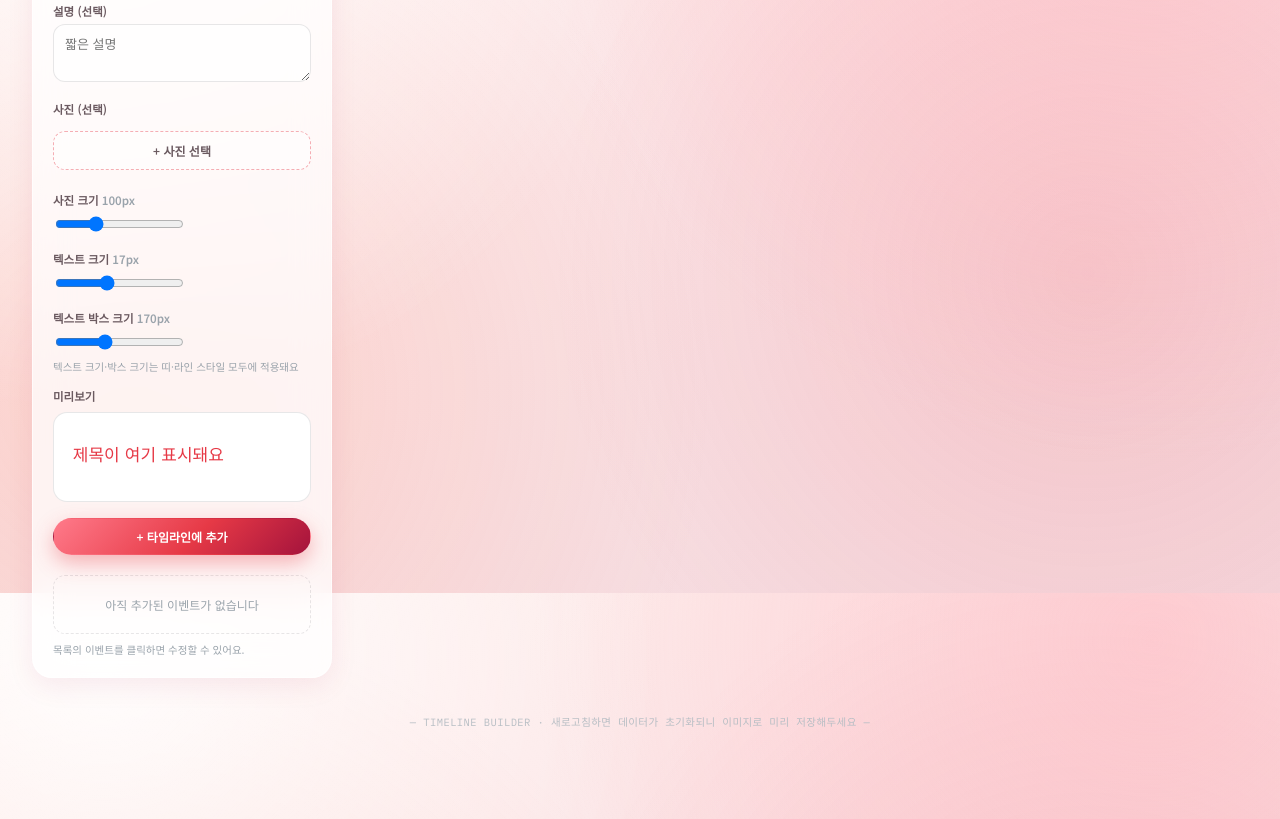
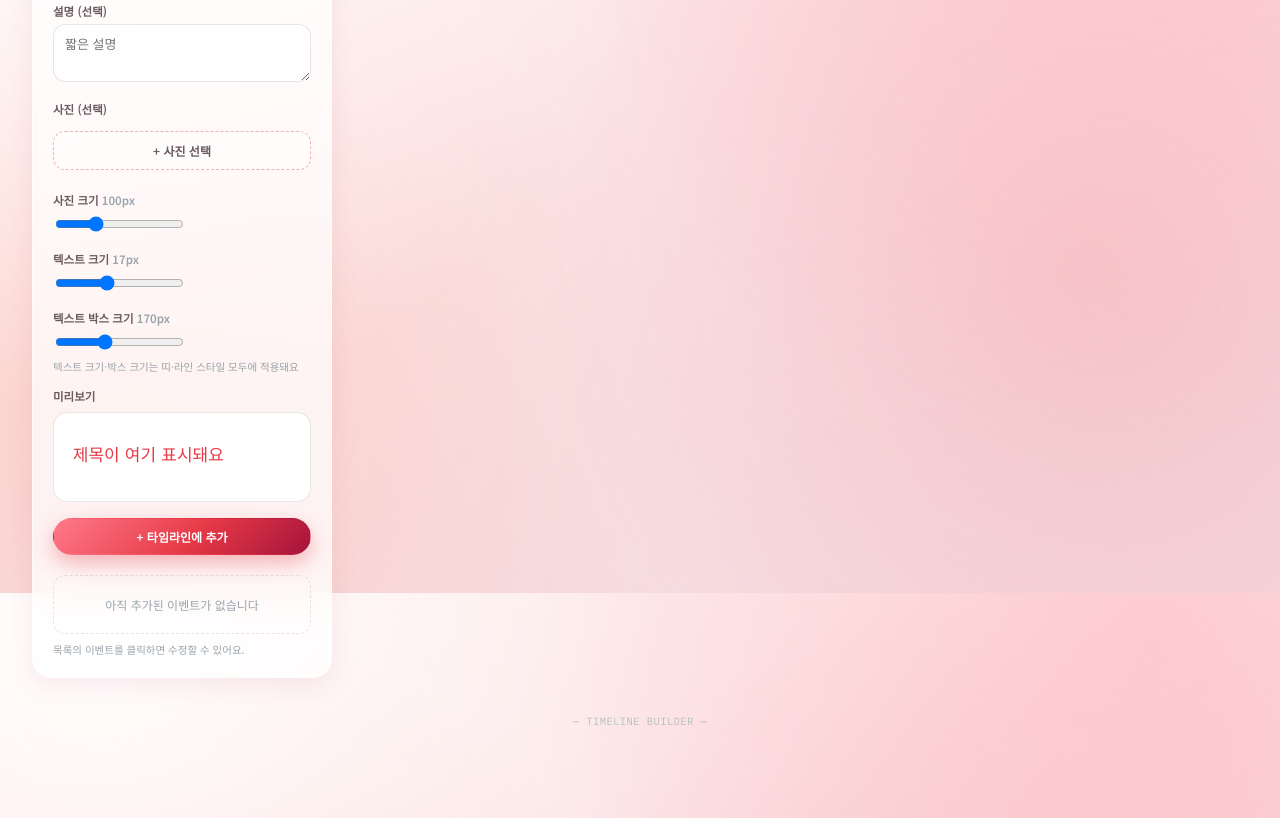
Before and after one commit to akjsdgjwh/timeline, a plain HTML site: page index.html in a window 1280 px wide. Shown: the part 1007-1826 px from the top of the page. Drawn offline with Linux system fonts and the light colour scheme; a web font is replaced by a local one.

Commit message:
index.html

```diff
--- a/index.html
+++ b/index.html
@@ -345,7 +345,7 @@
     </div>
   </div>
 
-  <footer>&mdash; TIMELINE BUILDER · 새로고침하면 데이터가 초기화되니 이미지로 미리 저장해두세요 &mdash;</footer>
+  <footer>&mdash; TIMELINE BUILDER &mdash;</footer>
 </div>
 
 <script>
```
